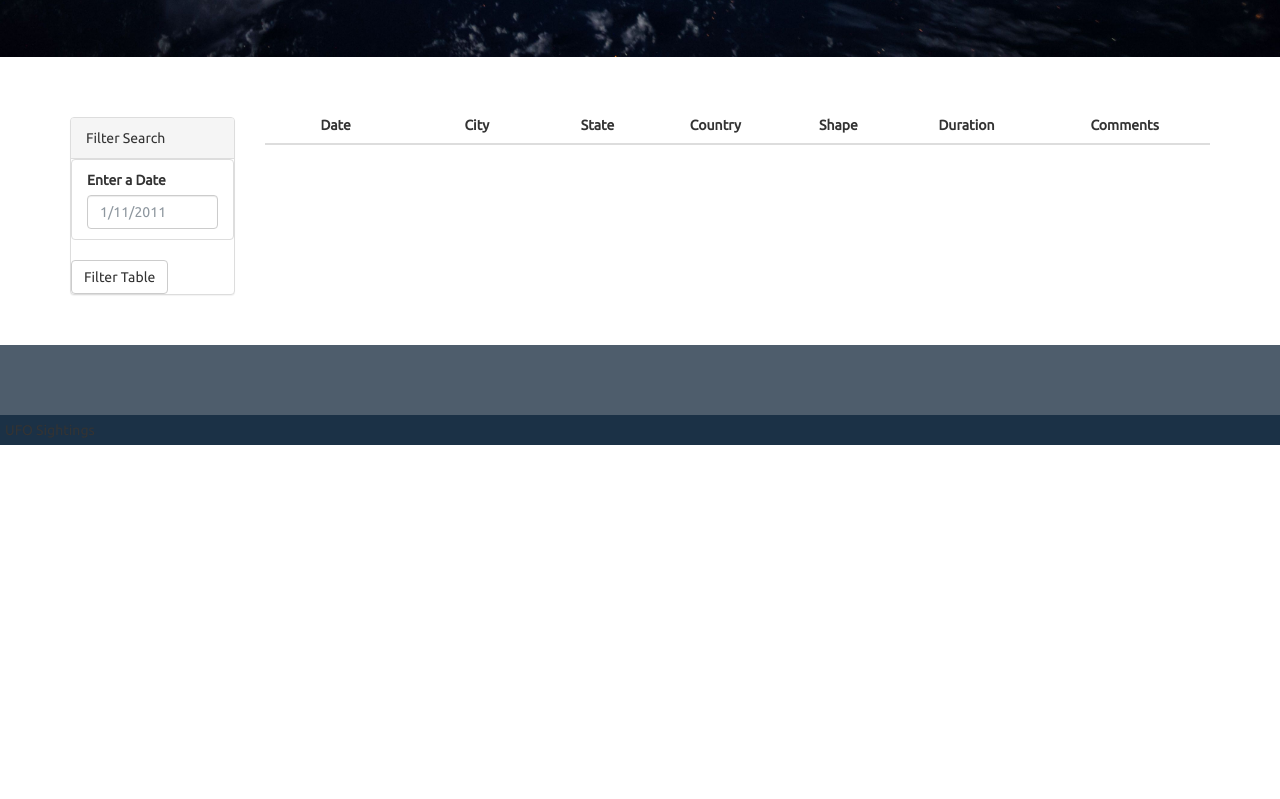
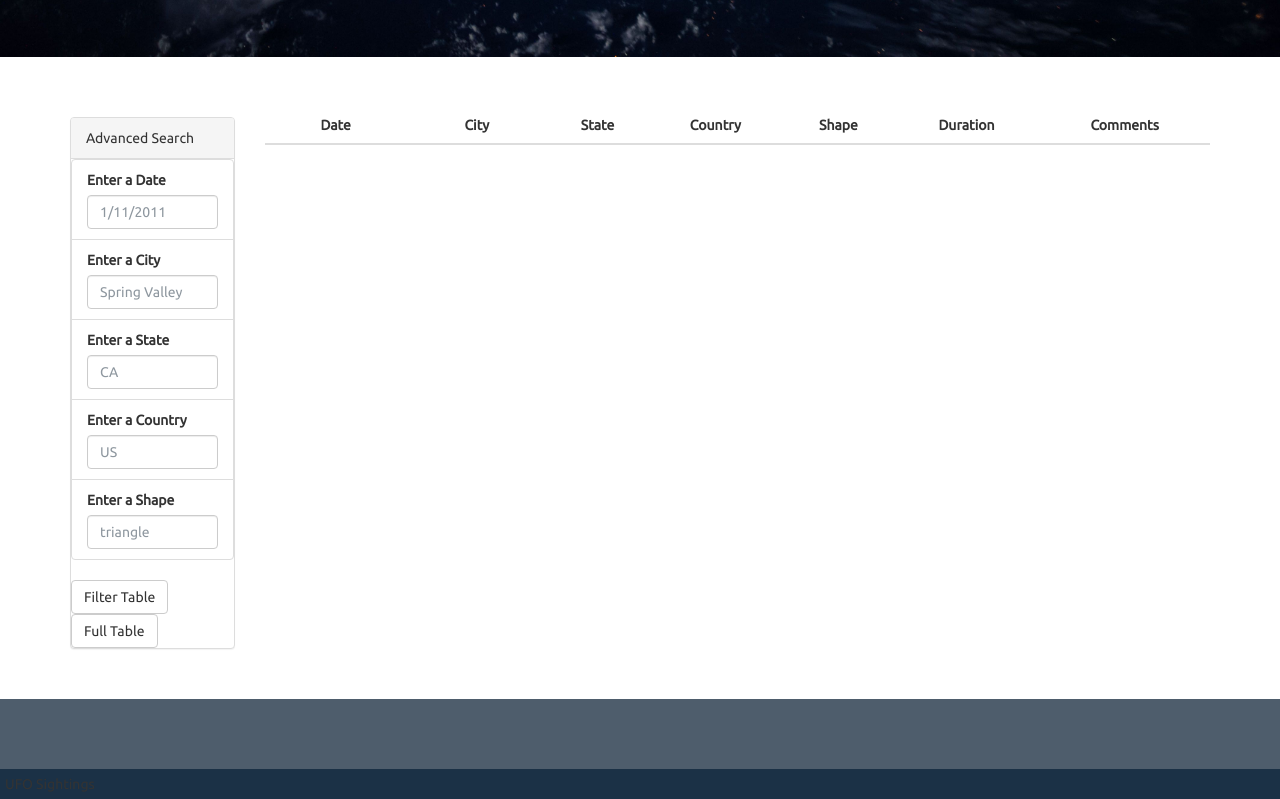
Before and after one commit to SusanCThomas/ALIENS-R-REAL_JavaScript_DOM_Manipulation, a plain HTML site: page UFO-Level-2/StarterCode/index.html in a window 1280 px wide. Shown: the part 555-1354 px from the top of the page. Before the commit the page ends 1000 px from the top, so only its background shows below. Drawn offline with nearby package versions, Linux system fonts and the light colour scheme.

Commit message:
updated index html page code with features needed to display

```diff
--- a/UFO-Level-2/StarterCode/index.html
+++ b/UFO-Level-2/StarterCode/index.html
@@ -8,6 +8,8 @@
   <link rel="stylesheet" href="https://maxcdn.bootstrapcdn.com/bootswatch/3.3.7/superhero/bootstrap.min.css">
   <link href="https://fonts.googleapis.com/css?family=Ubuntu" rel="stylesheet">
   <link rel="stylesheet" href="static/css/style.css">
+  <!-- D3.js -->
+  <script src="https://d3js.org/d3.v6.min.js"></script>
 </head>
 
 <body>
@@ -30,7 +32,7 @@
         <div class="col-md-2">
           <aside class="filters">
             <div class="panel panel-default">
-              <div class="panel-heading">Filter Search</div>
+              <div class="panel-heading">Advanced Search</div>
               <div class="panel-body">
                 <form>
                   <div class="form-group">
@@ -39,9 +41,28 @@
                         <label for="date">Enter a Date</label>
                         <input class="form-control" id="datetime" type="text" placeholder="1/11/2011">
                       </li>
+                      <!-- Adding Advanced Search -->
+                      <li class="filter list-group-item">
+                        <label for="city">Enter a City</label>
+                        <input class="form-control" id="city" type="text" placeholder="Spring Valley">
+                      </li>
+                      <li class="filter list-group-item">
+                        <label for="state">Enter a State</label>
+                        <input class="form-control" id="state" type="text" placeholder="CA">
+                      </li>
+                      <li class="filter list-group-item">
+                        <label for="country">Enter a Country</label>
+                        <input class="form-control" id="country" type="text" placeholder="US">
+                      </li>
+                      <li class="filter list-group-item">
+                        <label for="shape">Enter a Shape</label>
+                        <input class="form-control" id="shape" type="text" placeholder="triangle">
+                      </li>
                     </ul>
                   </div>
                   <button id="filter-btn" type="button" class="btn btn-default">Filter Table</button>
+                  <!-- Added Back to full table button -->
+                  <button id="full-btn" type="submit" class="btn btn-default">Full Table</button>
                 </form>
               </div>
             </div>
```
